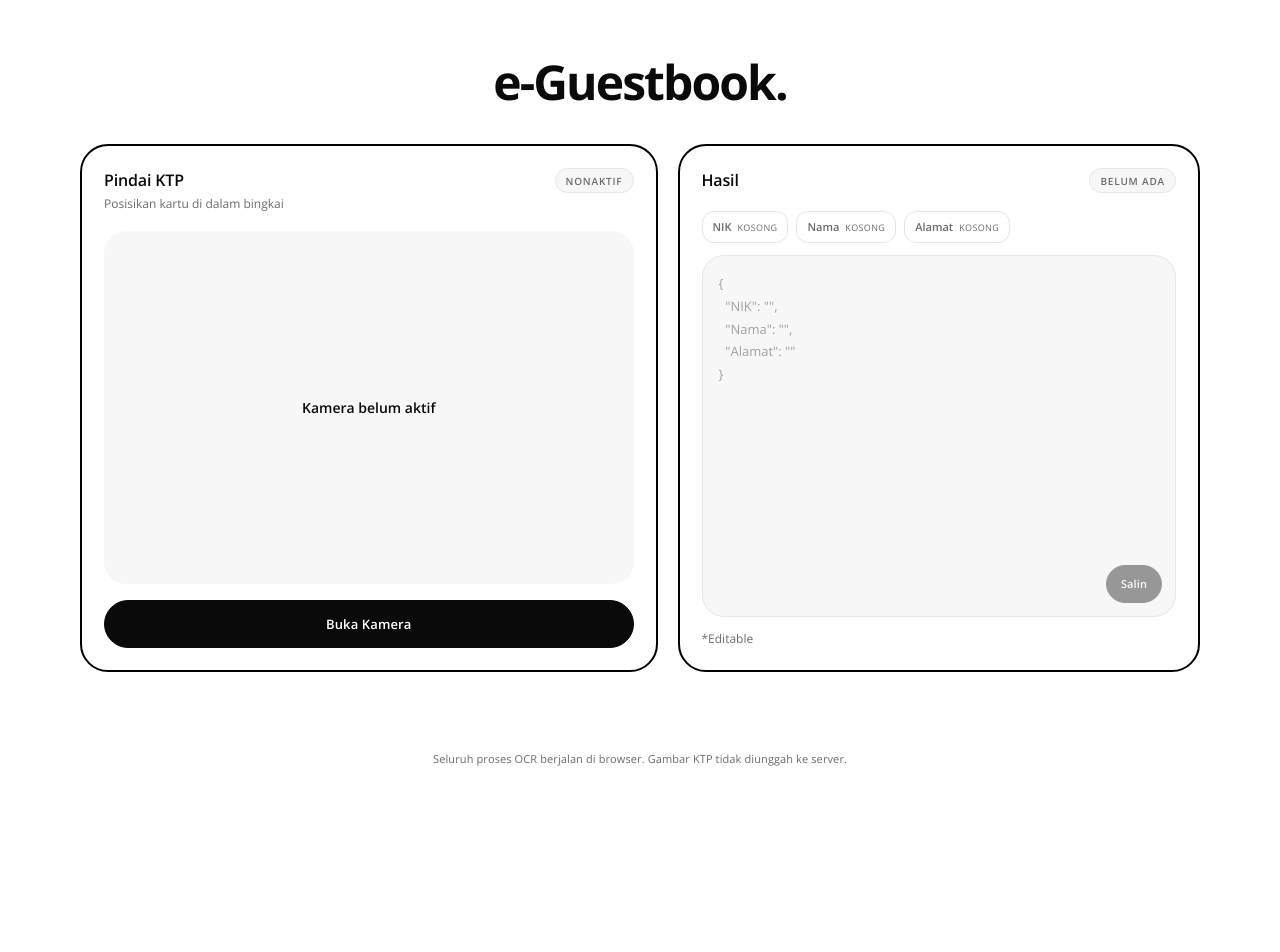
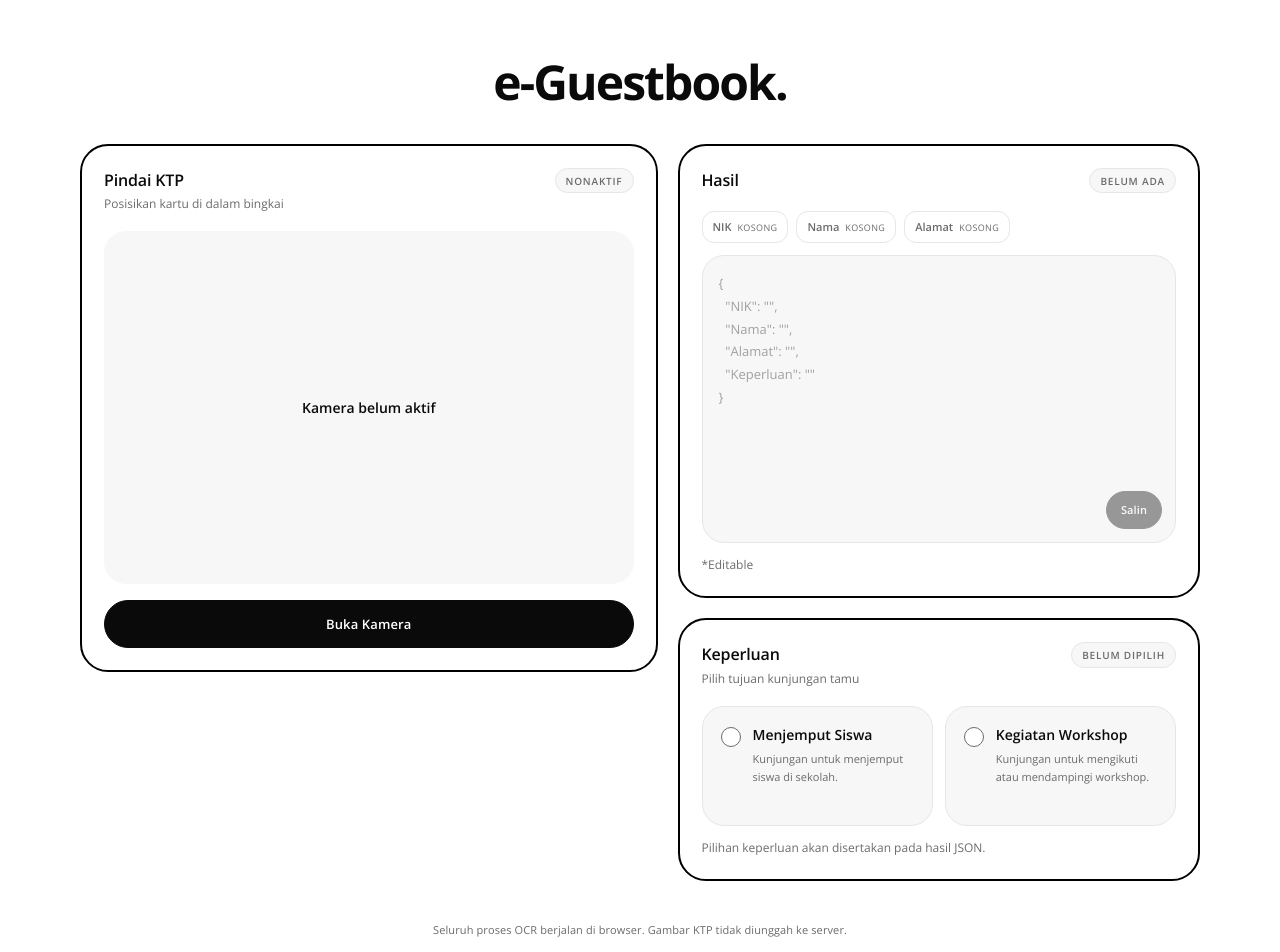
Before and after one commit to HilmiZul/eguestbook, a Vue app: page / in a window 1280 px wide. Shown: the top 952 px of the page. Before the commit the page ends 800 px from the top, so only its background shows below. Built offline with nearby package versions, Linux system fonts and the light colour scheme.

Commit message:
Feat: menambahkan form opsi keperluan

```diff
--- a/package.json
+++ b/package.json
@@ -1,6 +1,6 @@
 {
   "name": "buku-tamu-ocr",
-  "version": "1.0.0",
+  "version": "1.1.0",
   "private": true,
   "type": "module",
   "description": "Aplikasi capture KTP dan ekstraksi NIK, Nama, serta Alamat menjadi JSON.",
--- a/src/App.vue
+++ b/src/App.vue
@@ -1,6 +1,8 @@
 <script setup>
+import { ref } from 'vue'
 import AppHeader from './components/AppHeader.vue'
 import CameraPanel from './components/CameraPanel.vue'
+import KeperluanPanel from './components/KeperluanPanel.vue'
 import ResultPanel from './components/ResultPanel.vue'
 import { useKtpScan } from './composables/useKtpScan.js'
 
@@ -14,6 +16,9 @@ const {
   error,
   scan,
 } = useKtpScan()
+
+// Keperluan tamu disimpan di parent agar bisa digabungkan ke hasil JSON.
+const keperluan = ref('')
 
 /**
  * Menerima frame dari panel kamera lalu menjalankan OCR.
@@ -38,12 +43,17 @@ async function handleCapture(frame) {
         @capture="handleCapture"
       />
 
+      <div class="workspace__side">
         <ResultPanel
           :result="result"
           :is-scanning="isScanning"
           :notice="notice"
           :error="error"
+          :keperluan="keperluan"
         />
+
+        <KeperluanPanel v-model="keperluan" />
+      </div>
     </main>
 
     <footer class="app-footer">
@@ -65,18 +75,25 @@ async function handleCapture(frame) {
   padding: 3.5rem 2rem 2rem;
 }
 
-/* Dua kolom seimbang: kamera di kiri, hasil di kanan */
+/* Dua kolom seimbang: kamera di kiri, hasil dan keperluan di kanan */
 .workspace {
   display: grid;
   grid-template-columns: minmax(0, 1.05fr) minmax(0, 0.95fr);
   gap: 1.25rem;
-  align-items: stretch;
+  align-items: start;
   margin-top: 2.25rem;
 }
 
 .workspace > * {
   min-width: 0;
-  height: 100%;
+}
+
+/* Kolom kanan menampung panel hasil lalu form keperluan di bawahnya */
+.workspace__side {
+  display: flex;
+  flex-direction: column;
+  gap: 1.25rem;
+  min-width: 0;
 }
 
 .app-footer {
--- /dev/null
+++ b/src/components/KeperluanPanel.vue
@@ -0,0 +1,200 @@
+<script setup>
+import { computed } from 'vue'
+
+const props = defineProps({
+  // Nilai pilihan aktif dikendalikan oleh parent lewat v-model.
+  modelValue: { type: String, default: '' },
+})
+
+const emit = defineEmits(['update:modelValue'])
+
+// Daftar opsi keperluan tamu. Tambahkan opsi baru cukup di array ini.
+const options = [
+  {
+    value: 'Menjemput Siswa',
+    description: 'Kunjungan untuk menjemput siswa di sekolah.',
+  },
+  {
+    value: 'Kegiatan Workshop',
+    description: 'Kunjungan untuk mengikuti atau mendampingi workshop.',
+  },
+]
+
+const statusLabel = computed(() => (props.modelValue ? 'Dipilih' : 'Belum dipilih'))
+
+/**
+ * Menyimpan opsi yang dipilih ke parent agar bisa dipakai pada hasil JSON.
+ *
+ * @param {string} value
+ */
+function selectOption(value) {
+  emit('update:modelValue', value)
+}
+</script>
+
+<template>
+  <section class="panel keperluan-panel" aria-labelledby="keperluan-panel-title">
+    <header class="panel__header">
+      <div>
+        <h2 id="keperluan-panel-title" class="panel__title">Keperluan</h2>
+        <p class="panel__subtitle">Pilih tujuan kunjungan tamu</p>
+      </div>
+
+      <span class="status-pill" :class="{ 'status-pill--active': modelValue }">
+        {{ statusLabel }}
+      </span>
+    </header>
+
+    <!-- Radio group besar agar mudah dipilih, termasuk di layar sentuh -->
+    <div class="keperluan-options" role="radiogroup" aria-labelledby="keperluan-panel-title">
+      <label
+        v-for="option in options"
+        :key="option.value"
+        class="keperluan-option"
+        :class="{ 'keperluan-option--selected': modelValue === option.value }"
+      >
+        <input
+          class="keperluan-option__input"
+          type="radio"
+          name="keperluan"
+          :value="option.value"
+          :checked="modelValue === option.value"
+          @change="selectOption(option.value)"
+        />
+
+        <!-- Penanda pilihan dibuat manual agar tampil konsisten di semua browser -->
+        <span class="keperluan-option__marker" aria-hidden="true"></span>
+
+        <span class="keperluan-option__body">
+          <span class="keperluan-option__title">{{ option.value }}</span>
+          <span class="keperluan-option__description">{{ option.description }}</span>
+        </span>
+      </label>
+    </div>
+
+    <p class="panel__hint">Pilihan keperluan akan disertakan pada hasil JSON.</p>
+  </section>
+</template>
+
+<style scoped>
+.keperluan-panel {
+  min-width: 0;
+}
+
+/* Dua kartu opsi sejajar dengan jarak yang lega */
+.keperluan-options {
+  display: grid;
+  grid-template-columns: repeat(2, minmax(0, 1fr));
+  gap: 0.75rem;
+  margin-top: 1.125rem;
+}
+
+/* Kartu opsi besar: seluruh area kartu dapat diklik */
+.keperluan-option {
+  position: relative;
+  display: flex;
+  align-items: flex-start;
+  gap: 0.75rem;
+  min-height: 7.5rem;
+  padding: 1.125rem;
+  border: 1.5px solid var(--color-line);
+  border-radius: var(--radius-lg);
+  background: var(--color-surface-muted);
+  corner-shape: squircle;
+  cursor: pointer;
+  transition:
+    border-color var(--duration-fast) var(--easing-standard),
+    background var(--duration-fast) var(--easing-standard),
+    color var(--duration-fast) var(--easing-standard),
+    transform var(--duration-fast) var(--easing-standard);
+}
+
+.keperluan-option:hover {
+  border-color: var(--color-ink);
+  transform: translateY(-1px);
+}
+
+/* Fokus keyboard mengikuti seluruh kartu, bukan hanya input tersembunyi */
+.keperluan-option:focus-within {
+  outline: 2px solid var(--color-ink);
+  outline-offset: 3px;
+}
+
+/* Opsi terpilih memakai latar hitam agar kontras dan mudah dikenali */
+.keperluan-option--selected {
+  border-color: var(--color-ink);
+  background: var(--color-ink);
+  color: var(--color-page);
+}
+
+.keperluan-option__input {
+  position: absolute;
+  width: 1px;
+  height: 1px;
+  opacity: 0;
+  pointer-events: none;
+}
+
+/* Lingkaran penanda pilihan */
+.keperluan-option__marker {
+  position: relative;
+  flex: none;
+  width: 1.25rem;
+  height: 1.25rem;
+  margin-top: 0.125rem;
+  border: 1.5px solid var(--color-muted);
+  border-radius: 999px;
+  background: var(--color-surface);
+  transition:
+    border-color var(--duration-fast) var(--easing-standard),
+    background var(--duration-fast) var(--easing-standard);
+}
+
+/* Titik di tengah lingkaran saat opsi dipilih */
+.keperluan-option--selected .keperluan-option__marker {
+  border-color: var(--color-page);
+  background: var(--color-page);
+}
+
+.keperluan-option--selected .keperluan-option__marker::after {
+  position: absolute;
+  inset: 0.25rem;
+  border-radius: inherit;
+  background: var(--color-ink);
+  content: '';
+}
+
+.keperluan-option__body {
+  display: flex;
+  flex-direction: column;
+  gap: 0.375rem;
+  min-width: 0;
+}
+
+.keperluan-option__title {
+  font-size: 0.875rem;
+  font-weight: 600;
+  line-height: 1.4;
+}
+
+.keperluan-option__description {
+  color: var(--color-muted);
+  font-size: 0.6875rem;
+  line-height: 1.6;
+}
+
+.keperluan-option--selected .keperluan-option__description {
+  color: rgb(255 255 255 / 72%);
+}
+
+/* Di layar sempit opsi ditumpuk agar teks tetap nyaman dibaca */
+@media (max-width: 30rem) {
+  .keperluan-options {
+    grid-template-columns: minmax(0, 1fr);
+  }
+
+  .keperluan-option {
+    min-height: 6rem;
+  }
+}
+</style>
--- a/src/components/ResultPanel.vue
+++ b/src/components/ResultPanel.vue
@@ -7,6 +7,8 @@ const props = defineProps({
   isScanning: { type: Boolean, default: false },
   notice: { type: String, default: '' },
   error: { type: String, default: '' },
+  // Keperluan tamu yang dipilih pada form di bawah panel hasil.
+  keperluan: { type: String, default: '' },
 })
 
 // Nilai textarea disimpan lokal supaya pengguna bisa mengoreksi hasil OCR.
@@ -19,22 +21,30 @@ let copyTimer = null
 const placeholderJson = `{
   "NIK": "",
   "Nama": "",
-  "Alamat": ""
+  "Alamat": "",
+  "Keperluan": ""
 }`
 
 /**
- * Menampilkan hasil baru sebagai JSON yang rapi.
+ * Menampilkan hasil OCR dan keperluan sebagai JSON yang rapi.
  * Hasil kosong sengaja ditampilkan sebagai textarea kosong, bukan objek kosong,
  * agar placeholder contoh tetap terlihat.
  */
 watch(
-  () => props.result,
-  (value) => {
-    const hasAnyValue = Object.values(value ?? {}).some(
+  () => [props.result, props.keperluan],
+  ([result, keperluan]) => {
+    const payload = {
+      NIK: result?.NIK ?? '',
+      Nama: result?.Nama ?? '',
+      Alamat: result?.Alamat ?? '',
+      Keperluan: keperluan ?? '',
+    }
+
+    const hasAnyValue = Object.values(payload).some(
       (fieldValue) => typeof fieldValue === 'string' && fieldValue.trim(),
     )
 
-    textValue.value = hasAnyValue ? JSON.stringify(value, null, 2) : ''
+    textValue.value = hasAnyValue ? JSON.stringify(payload, null, 2) : ''
     copied.value = false
     copyError.value = ''
   },
```
Also changed, not shown: 2 other files (tests, documents, lock files or other folders). Lines whose indentation alone changed are shown as unchanged.
